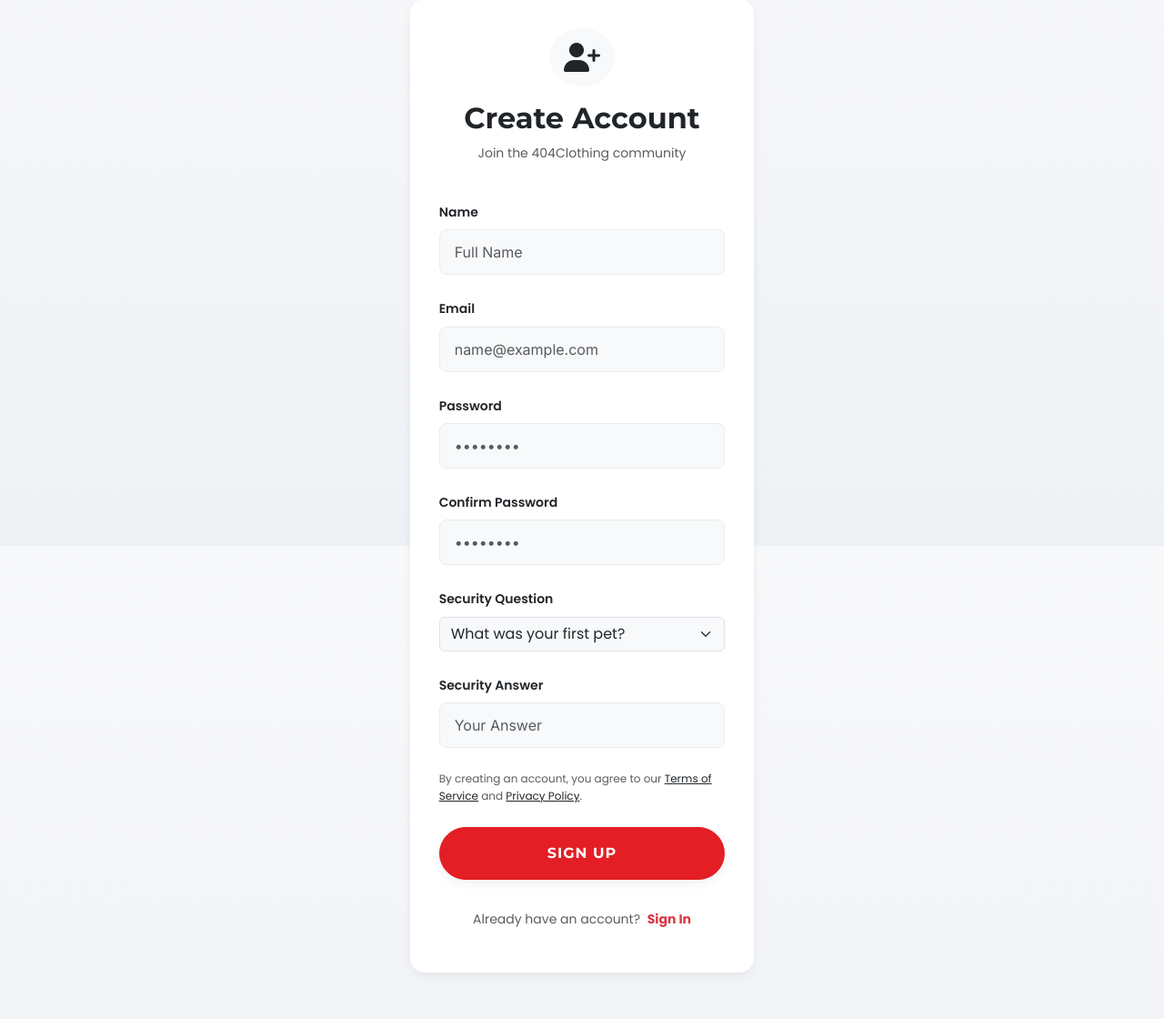
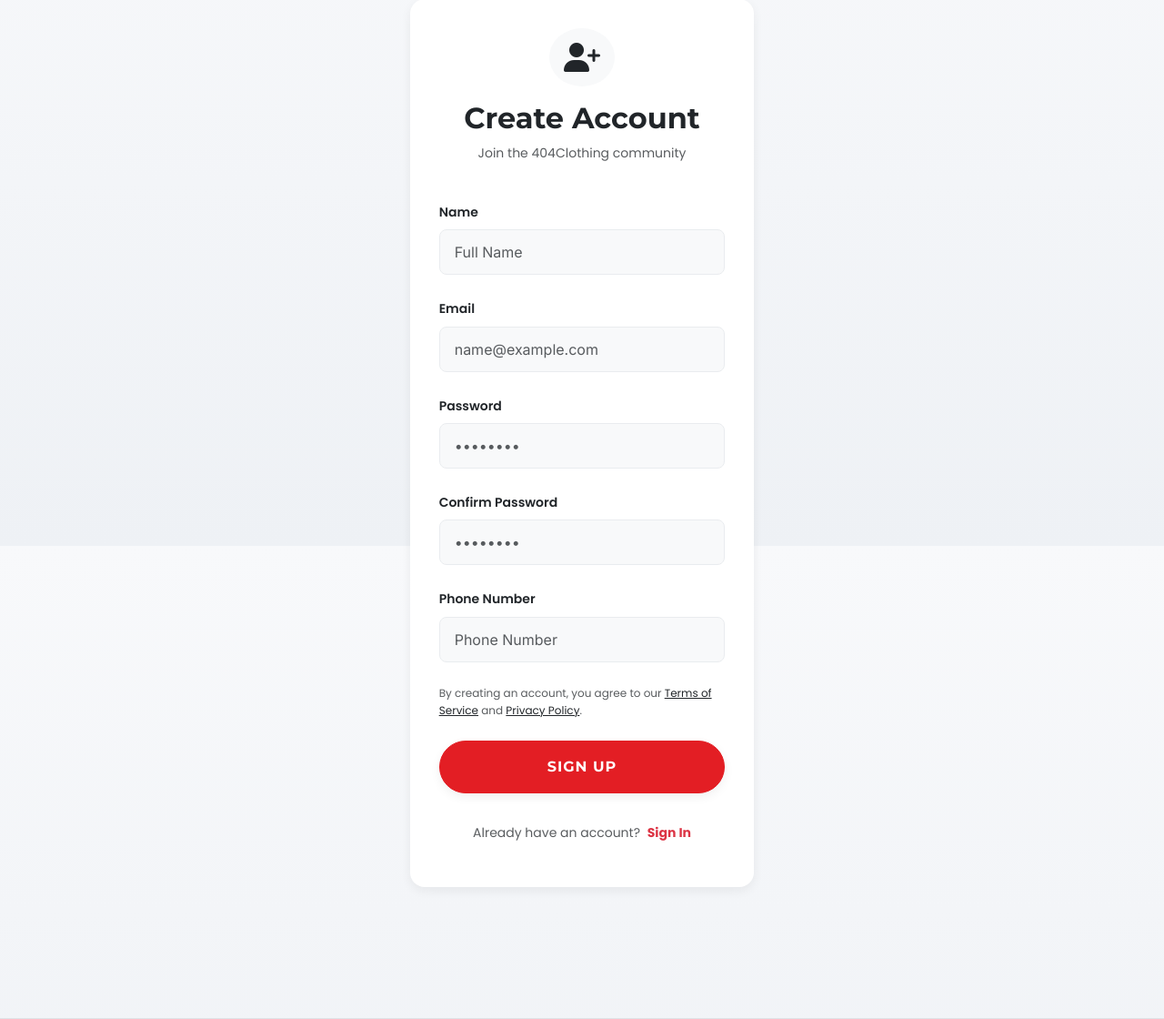
Before and after one commit to Deepu-Bijoy/404-Clothing, a Flask app: page /auth/register in a window 1280 px wide. Shown: the part 200-1320 px from the top of the page at 91% size. Run offline with Flask 3, Linux system fonts and the light colour scheme; some libraries are stand-ins or nearby versions.

Commit message:
Fix hero BR tags, breadcrumbs, mobile text, phone number auth

```diff
--- a/forms.py
+++ b/forms.py
@@ -9,14 +9,7 @@ class RegistrationForm(FlaskForm):
     email = StringField('Email', validators=[DataRequired(), Email()])
     password = PasswordField('Password', validators=[DataRequired(), Length(min=6)])
     confirm_password = PasswordField('Confirm Password', validators=[DataRequired(), EqualTo('password')])
-    security_question = SelectField('Security Question', choices=[
-        ('What was your first pet?', 'What was your first pet?'),
-        ('What was the name of your elementary school?', 'What was the name of your elementary school?'),
-        ('In what city were you born?', 'In what city were you born?'),
-        ('What is your favorite movie?', 'What is your favorite movie?'),
-        ('What was the make of your first car?', 'What was the make of your first car?')
-    ], validators=[DataRequired()])
-    security_answer = StringField('Security Answer', validators=[DataRequired()])
+    phone_number = StringField('Phone Number', validators=[DataRequired(), Length(min=10, max=15)])
     submit = SubmitField('Sign Up')
 
     def validate_email(self, email):
@@ -48,7 +41,9 @@ class CheckoutForm(FlaskForm):
 
 class RequestResetForm(FlaskForm):
     email = StringField('Email', validators=[DataRequired(), Email()])
-    submit = SubmitField('Request Password Reset')
+    name = StringField('Username (Full Name)', validators=[DataRequired()])
+    phone_number = StringField('Phone Number', validators=[DataRequired()])
+    submit = SubmitField('Verify and Reset')
 
     def validate_email(self, email):
         user = User.query.filter_by(email=email.data).first()
--- a/models.py
+++ b/models.py
@@ -9,6 +9,7 @@ class User(UserMixin, db.Model):
     id = db.Column(db.Integer, primary_key=True)
     name = db.Column(db.String(100), nullable=False)
     email = db.Column(db.String(120), unique=True, nullable=False)
+    phone_number = db.Column(db.String(20), nullable=True) # Added for registration and reset
     password_hash = db.Column(db.Text)
     security_question = db.Column(db.String(200), nullable=True)
     security_answer_hash = db.Column(db.String(128), nullable=True)
--- a/routes/auth.py
+++ b/routes/auth.py
@@ -2,6 +2,7 @@ from flask import Blueprint, render_template, redirect, url_for, flash, request,
 from flask_login import login_user, logout_user, login_required, current_user
 from forms import RegistrationForm, LoginForm, RequestResetForm, ResetPasswordForm
 from models import User
+from extensions import db
 from itsdangerous import URLSafeTimedSerializer as Serializer
 
 auth_bp = Blueprint('auth', __name__)
@@ -16,10 +17,9 @@ def register():
         new_user = User(
             name=form.name.data,
             email=form.email.data,
-            security_question=form.security_question.data
+            phone_number=form.phone_number.data
         )
         new_user.set_password(form.password.data)
-        new_user.set_security_answer(form.security_answer.data)
         db.session.add(new_user)
         db.session.commit()
 
@@ -64,39 +64,21 @@ def reset_request():
         return redirect(url_for('shop.index'))
     form = RequestResetForm()
     if form.validate_on_submit():
-        user = User.query.filter_by(email=form.email.data).first()
+        user = User.query.filter_by(email=form.email.data.strip()).first()
         if user:
-            if not user.security_question:
-                flash('Your account does not have a security question set. Please contact support.', 'danger')
-                return redirect(url_for('auth.login'))
-            return redirect(url_for('auth.reset_verify', email=user.email))
+            # Triple check: Email, Name, and Phone Number must match
+            if user.name.strip().lower() == form.name.data.strip().lower() and \
+               user.phone_number.strip() == form.phone_number.data.strip():
+                token = user.get_reset_token()
+                # In a real app we'd send email, here we just redirect with token for demo/simplicity or follow previous flow
+                flash('Verification successful. Please set your new password.', 'success')
+                return redirect(url_for('auth.reset_token', token=token))
+            else:
+                flash('Verification failed. Name or Phone Number does not match our records.', 'danger')
         else:
             flash('There is no account with that email.', 'danger')
     return render_template('auth/reset_request.html', title='Reset Password', form=form)
 
-@auth_bp.route("/reset_verify", methods=['GET', 'POST'])
-def reset_verify():
-    if current_user.is_authenticated:
-        return redirect(url_for('shop.index'))
-    email = request.args.get('email')
-    if not email:
-        return redirect(url_for('auth.reset_request'))
-
-    user = User.query.filter_by(email=email).first()
-    if not user:
-        return redirect(url_for('auth.reset_request'))
-
-    form = SecurityAnswerForm()
-    if form.validate_on_submit():
-        if user.check_security_answer(form.answer.data):
-            # Generate a temporary token for the reset page
-            token = user.get_reset_token()
-            return redirect(url_for('auth.reset_token', token=token))
-        else:
-            flash('Incorrect answer. Please try again.', 'danger')
-
-    return render_template('auth/reset_verify.html', title='Verify Security Question',
-                           form=form, question=user.security_question)
 
 @auth_bp.route("/reset_password/<token>", methods=['GET', 'POST'])
 def reset_token(token):
--- a/static/css/style.css
+++ b/static/css/style.css
@@ -181,6 +181,7 @@ a {
     max-width: 500px;
     text-align: left;
     z-index: 10;
+    user-select: none; /* Prevent text selection on touch/click */
 }
 
 .hero-content h1 {
@@ -190,6 +191,16 @@ a {
     line-height: 1.1;
     margin-bottom: 1rem;
     text-shadow: 0 4px 12px rgba(0,0,0,0.3);
+}
+
+@media (max-width: 768px) {
+    .hero-content h1 {
+        font-size: 2.2rem; /* Smaller Font on Mobile */
+    }
+    .hero-content {
+        left: 5%;
+        max-width: 90%;
+    }
 }
 
 /* -----------------------------------------
--- a/templates/auth/register.html
+++ b/templates/auth/register.html
@@ -65,26 +65,14 @@
                     </div>
 
                     <div class="mb-4 text-start">
-                        {{ form.security_question.label(class="form-label fw-600 text-sm mb-2 text-dark") }}
-                        {% if form.security_question.errors %}
-                            {{ form.security_question(class="form-select bg-light is-invalid") }}
+                        {{ form.phone_number.label(class="form-label fw-600 text-sm mb-2 text-dark") }}
+                        {% if form.phone_number.errors %}
+                            {{ form.phone_number(class="form-control bg-light is-invalid", placeholder="Phone Number") }}
                             <div class="invalid-feedback fw-600 text-xs mt-2">
-                                {% for e in form.security_question.errors %}{{ e }}{% endfor %}
+                                {% for e in form.phone_number.errors %}{{ e }}{% endfor %}
                             </div>
                         {% else %}
-                            {{ form.security_question(class="form-select bg-light") }}
-                        {% endif %}
-                    </div>
-
-                    <div class="mb-4 text-start">
-                        {{ form.security_answer.label(class="form-label fw-600 text-sm mb-2 text-dark") }}
-                        {% if form.security_answer.errors %}
-                            {{ form.security_answer(class="form-control bg-light is-invalid", placeholder="Your Answer") }}
-                            <div class="invalid-feedback fw-600 text-xs mt-2">
-                                {% for e in form.security_answer.errors %}{{ e }}{% endfor %}
-                            </div>
-                        {% else %}
-                            {{ form.security_answer(class="form-control bg-light", placeholder="Your Answer") }}
+                            {{ form.phone_number(class="form-control bg-light", placeholder="Phone Number") }}
                         {% endif %}
                     </div>
 
```
Also changed, not shown: templates/auth/reset_request.html (+25 -1 lines), templates/shop/category_products.html (+3 -8 lines), templates/shop/index.html (+8 -4 lines), templates/shop/product_detail.html (+1 -7 lines), templates/shop/search_results.html (+1 -6 lines), templates/shop/wishlist.html (+1 -6 lines).
